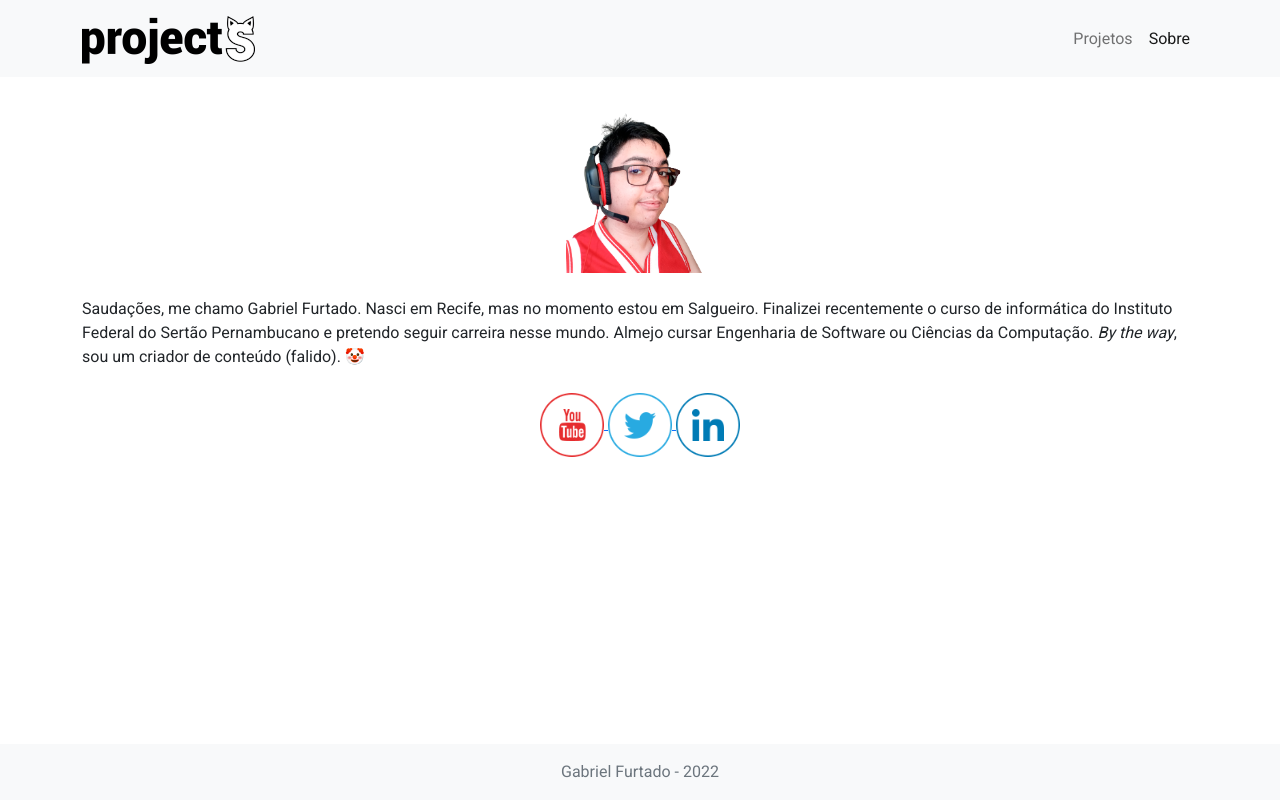
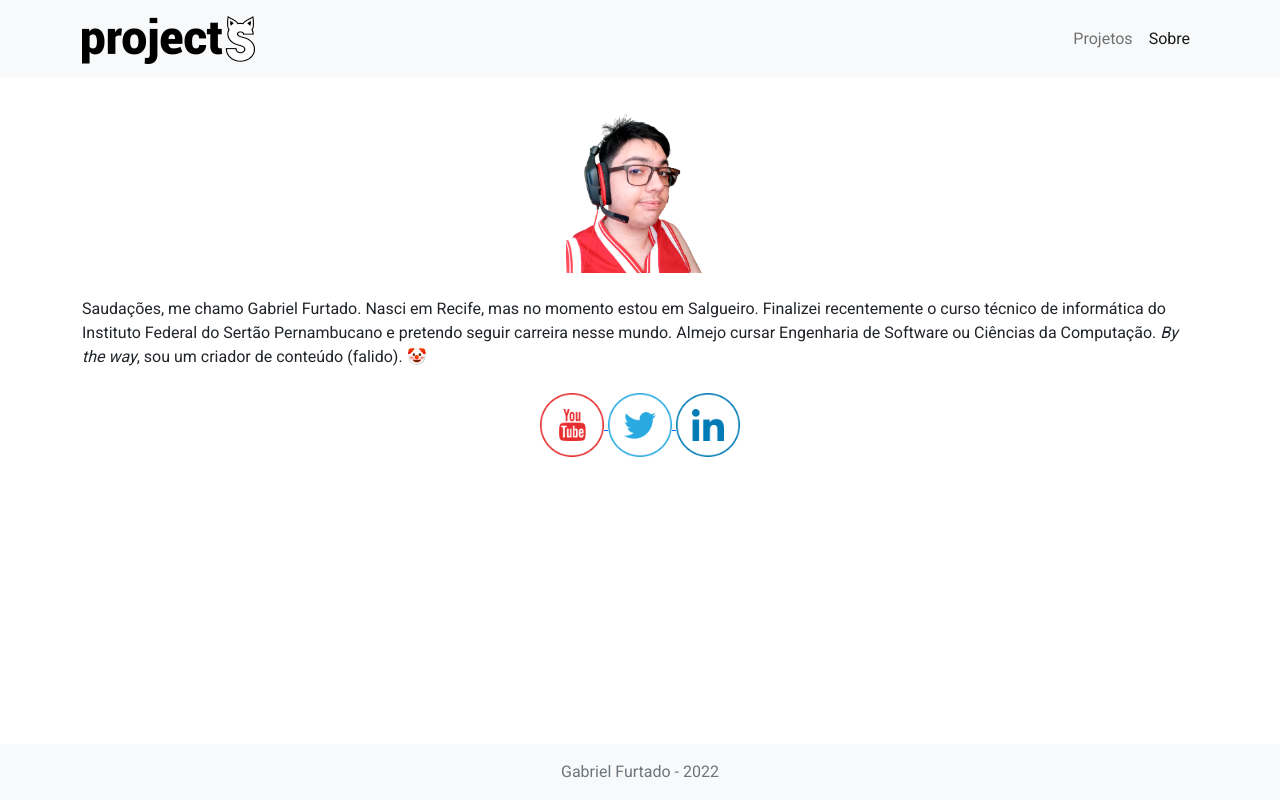
Before and after one commit to gfcleao/gfcleao.github.io, a plain HTML site: page about.html in a window 1280 px wide. Drawn offline with nearby package versions, Linux system fonts and the light colour scheme.

Commit message:
Update about.html
dnv pq sou lerdo '-'

```diff
--- a/about.html
+++ b/about.html
@@ -40,7 +40,7 @@
             <img class="anim3" src="assets/images/me.png" height="196">
         </center>
         <br>
-        Saudações, me chamo Gabriel Furtado. Nasci em Recife, mas no momento estou em Salgueiro. Finalizei recentemente o curso de informática do Instituto Federal do Sertão Pernambucano e pretendo seguir carreira nesse mundo. Almejo cursar Engenharia de Software ou Ciências da Computação.
+        Saudações, me chamo Gabriel Furtado. Nasci em Recife, mas no momento estou em Salgueiro. Finalizei recentemente o curso técnico de informática do Instituto Federal do Sertão Pernambucano e pretendo seguir carreira nesse mundo. Almejo cursar Engenharia de Software ou Ciências da Computação.
         <i>By the way</i>, sou um criador de conteúdo (falido). 🤡
         <br>
         <br>
```
